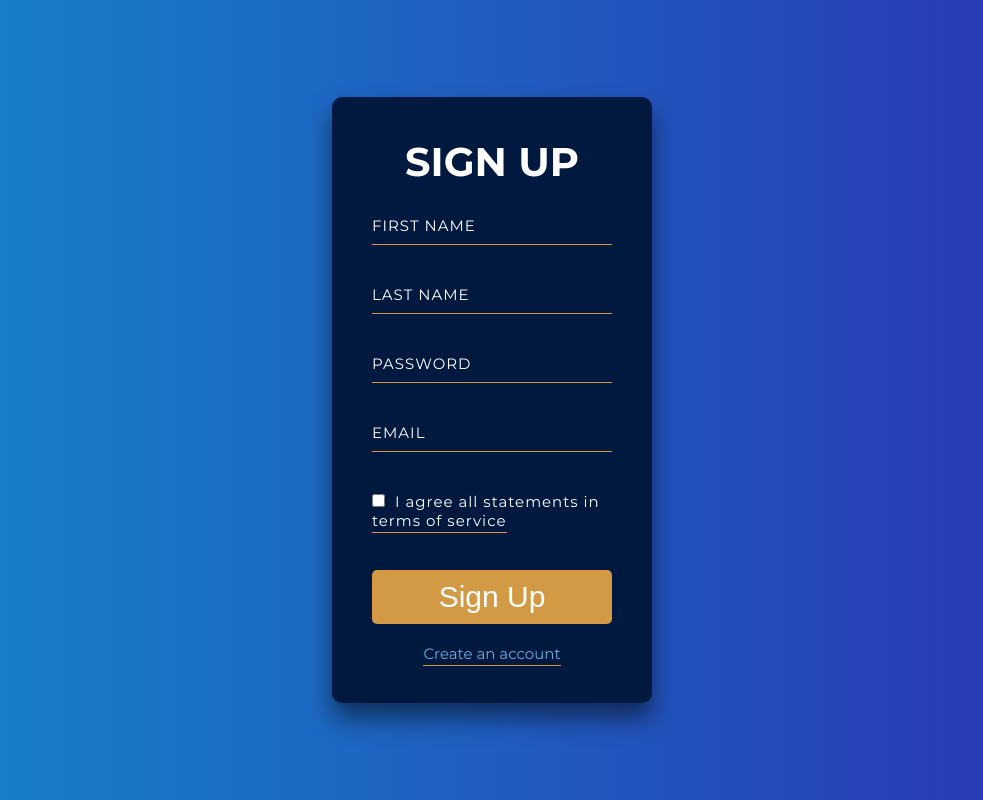
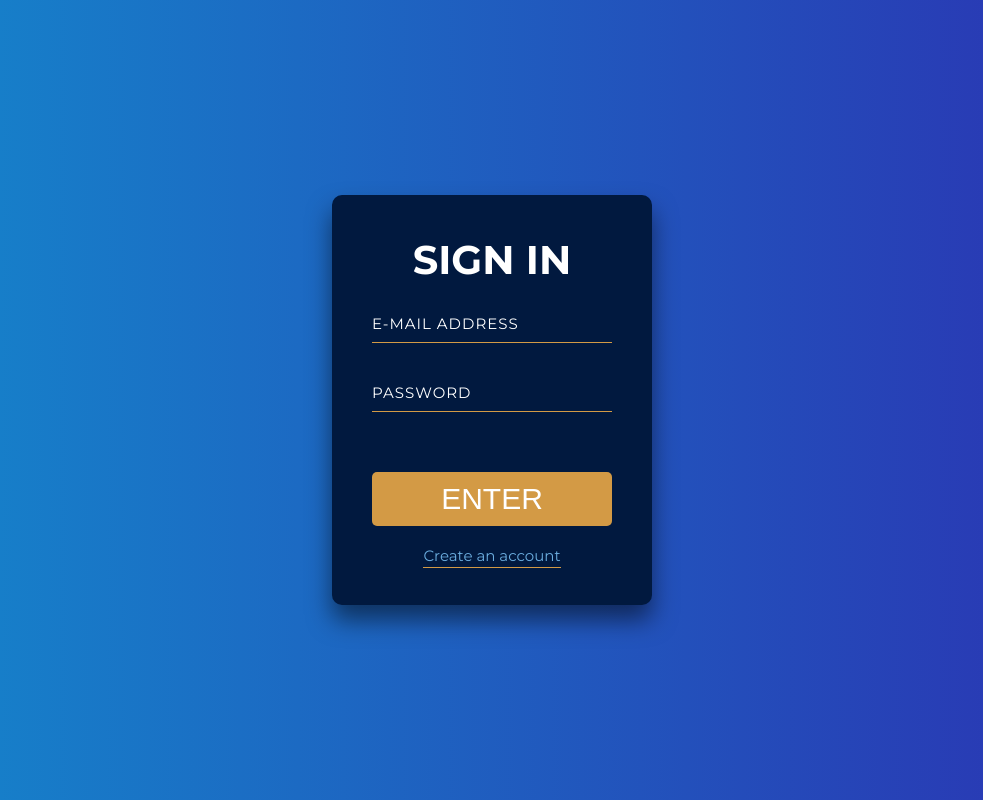
Before and after one commit to Rivenatti/React-register-login-form, a React (Create React App) app: page / in a window 1280 px wide. Shown: the whole page, without its empty margins (148-1131 px from the left). Built offline with nearby package versions, Linux system fonts and the light colour scheme.

Commit message:
event done

```diff
--- a/package.json
+++ b/package.json
@@ -5,6 +5,7 @@
   "dependencies": {
     "react": "^16.5.2",
     "react-dom": "^16.5.2",
+    "react-router-dom": "^4.3.1",
     "react-scripts": "1.1.5"
   },
   "scripts": {
--- a/src/App.js
+++ b/src/App.js
@@ -1,12 +1,42 @@
 import React, { Component } from "react";
+
 import SignIn from "./components/SignIn/SignIn";
 import SignUp from "./components/SignUp/SignUp";
 
 class App extends Component {
+  state = {
+    users: [
+      {
+        firstName: "marcin",
+        lastName: "s",
+        password: "marcin",
+        email: "m@s.pl"
+      }
+    ]
+  };
+
+  addUser = user => {
+    const newUserList = [...this.state.users, user];
+    this.setState({
+      users: newUserList
+    });
+    alert("User has ben saved in the state.");
+  };
+
+  checkUser = user => {
+    this.state.users.filter(person => {
+      person.email === user.email && person.password === user.password
+        ? alert("logged in")
+        : alert("not match");
+    });
+  };
+
   render() {
+    // console.log(this.state);
     return (
       <div className="App">
-        <SignUp />
+        <SignIn checkUser={this.checkUser} />
+        {/* <SignUp addUser={this.addUser} /> */}
       </div>
     );
   }
--- a/src/components/SignIn/SignIn.js
+++ b/src/components/SignIn/SignIn.js
@@ -1,28 +1,57 @@
 import React, { Component } from "react";
 import "../styles/style.css";
+import { BrowserRouter as Router, Route, Switch, Link } from "react-router-dom";
 
 class Form extends Component {
+  state = {
+    firstName: null,
+    lastName: null,
+    password: null,
+    email: null
+  };
+
+  onChange = e => {
+    this.setState({
+      [e.target.name]: e.target.value
+    });
+  };
+
+  onSubmit = e => {
+    e.preventDefault();
+    this.props.checkUser(this.state);
+  };
+
   render() {
     return (
       <div className="form">
         <h2>SIGN IN</h2>
-        <form>
+        <form onSubmit={this.onSubmit}>
           {/* INPUT ROW */}
           <div className="form__input">
-            <input type="email" name="email" required />
-            <label for="email">E-mail address</label>
+            <input
+              type="email"
+              name="email"
+              required
+              onChange={this.onChange}
+            />
+            <label htmlFor="email">E-mail address</label>
           </div>
           {/* INPUT ROW */}
           <div className="form__input">
-            <input type="password" name="password" required />
-            <label for="password">Password</label>
+            <input
+              type="password"
+              name="password"
+              required
+              onChange={this.onChange}
+            />
+            <label htmlFor="password">Password</label>
           </div>
 
           {/* SUBMIT */}
-          <input type="submit" value="Submit" />
+          <input type="submit" value="ENTER" />
         </form>
         <div className="registered">
-          <a href="#">I'm already registered</a>
+          <a href="#">Create an account</a>
         </div>
       </div>
     );
--- a/src/components/SignUp/SignUp.js
+++ b/src/components/SignUp/SignUp.js
@@ -1,44 +1,83 @@
 import React, { Component } from "react";
 import "../styles/style.css";
+import { BrowserRouter as Router, Route, Switch } from "react-router-dom";
 
 class Form extends Component {
+  state = {
+    firstName: null,
+    lastName: null,
+    password: null,
+    email: null
+  };
+
+  onChange = e => {
+    this.setState({
+      [e.target.name]: e.target.value
+    });
+  };
+
+  onSubmit = e => {
+    e.preventDefault();
+    this.props.addUser(this.state);
+  };
+
   render() {
     return (
       <div className="form">
         <h2>SIGN UP</h2>
-        <form>
+        <form onSubmit={this.onSubmit}>
           {/* INPUT ROW */}
           <div className="form__input">
-            <input type="text" name="firstName" required />
-            <label for="firstName">First name</label>
+            <input
+              type="text"
+              name="firstName"
+              required
+              onChange={this.onChange}
+            />
+            <label htmlFor="firstName">First name</label>
           </div>
           {/* INPUT ROW */}
           <div className="form__input">
-            <input type="text" name="lastName" required />
-            <label for="lastName">Last name</label>
+            <input
+              type="text"
+              name="lastName"
+              required
+              onChange={this.onChange}
+            />
+            <label htmlFor="lastName">Last name</label>
           </div>
           {/* INPUT ROW */}
           <div className="form__input">
-            <input type="password" name="password" required />
-            <label for="password">Password</label>
+            <input
+              type="password"
+              name="password"
+              required
+              onChange={this.onChange}
+            />
+            <label htmlFor="password">Password</label>
           </div>
           {/* INPUT ROW */}
           <div className="form__input">
-            <input type="email" name="email" required />
-            <label for="email">Email</label>
+            <input
+              type="email"
+              name="email"
+              required
+              onChange={this.onChange}
+            />
+            <label htmlFor="email">Email</label>
           </div>
           {/* INPUT ROW */}
           <div className="form__input__agreement">
-            <input type="checkbox" name="email" id="email" />
-            <label htmlFor="email">
+            <input type="checkbox" name="agreement" id="agreement" required />
+            <label htmlFor="agreement">
               I agree all statements in <a href="#">terms of service</a>
             </label>
           </div>
           {/* SUBMIT */}
-          <input type="submit" value="Sign Up" />
+          <input type="submit" value="JOIN" />
         </form>
         <div className="registered">
-          <a href="#">Create an account</a>
+          <a href="#">Already registered</a>
         </div>
       </div>
     );
```
Also changed, not shown: 1 other file (tests, documents, lock files or other folders).
